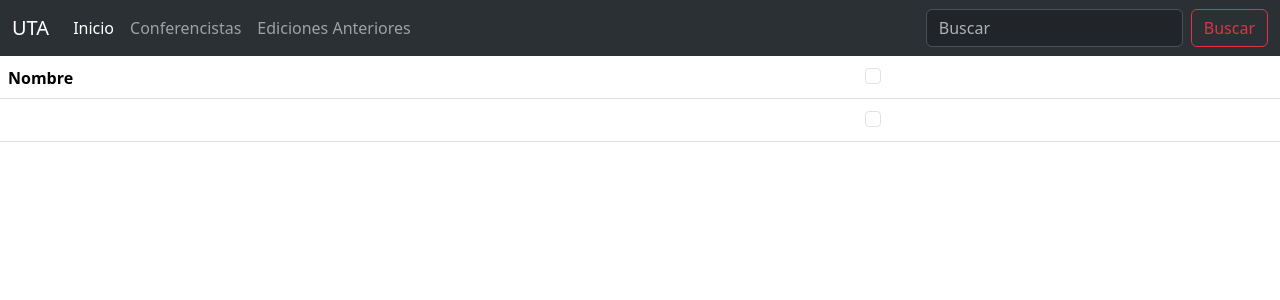
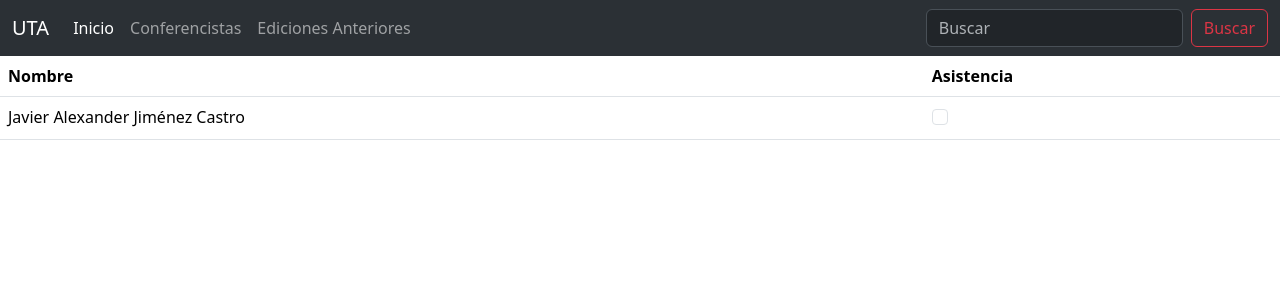
Before and after one commit to Exayfer12/cursosFISEI, an Angular app: page / in a window 1280 px wide. Shown: the top 300 px of the page. Built offline with nearby package versions, Linux system fonts and the light colour scheme.

Commit message:
Tabla arreglada

```diff
--- a/src/app/asistencia/asistencia.component.html
+++ b/src/app/asistencia/asistencia.component.html
@@ -3,16 +3,17 @@
          <tr>
             <th scope="col">Nombre</th>
             <th scope="col">
-               <div class="form-check">
+               <!--<div class="form-check">
                   <input class="form-check-input position-static" type="checkbox"
                   id="blankCheckbox" value="option1" aria-label="...">
-               </div>
+               </div>-->
+               Asistencia
             </th>
          </tr>
      </thead>
      <tbody>
          <tr>
-             <td></td>
+             <td>Javier Alexander Jiménez Castro</td>
              <td>
                 <div class="form-check">
                     <input class="form-check-input position-static" type="checkbox"
```
